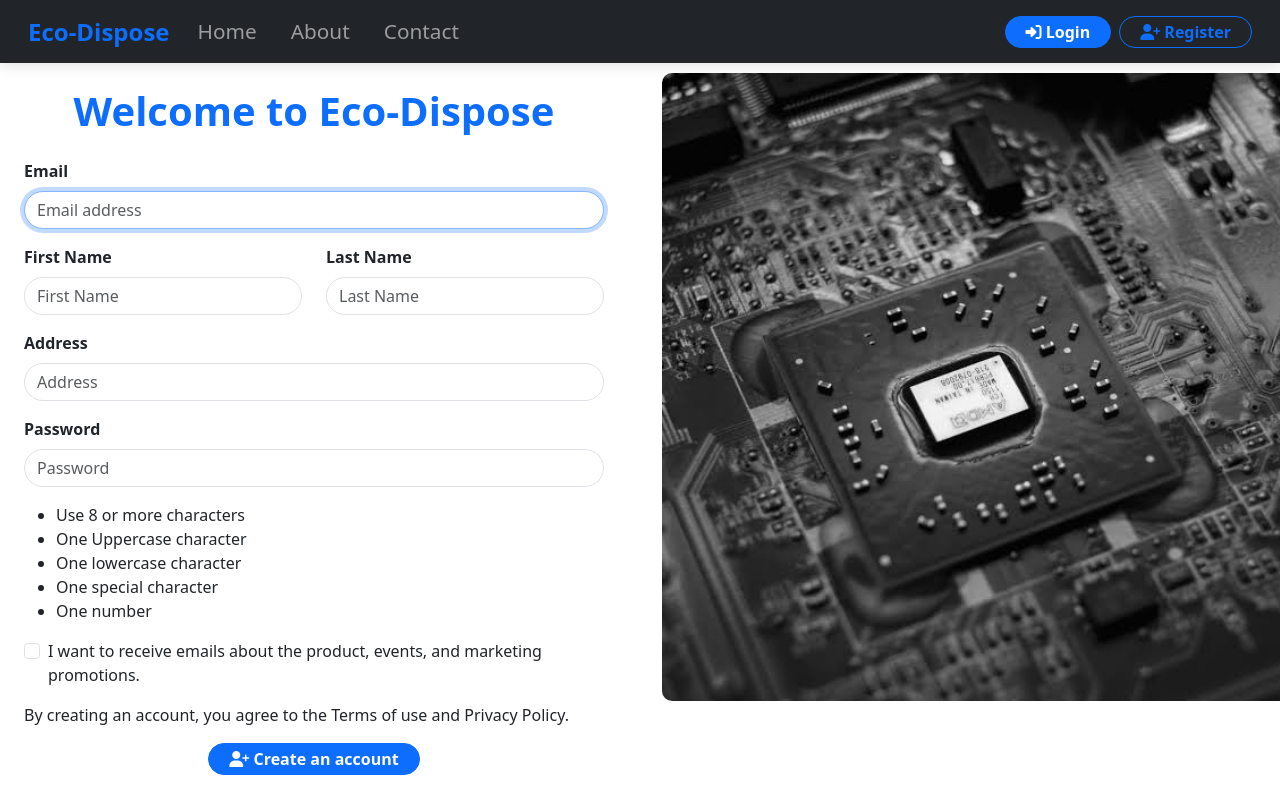
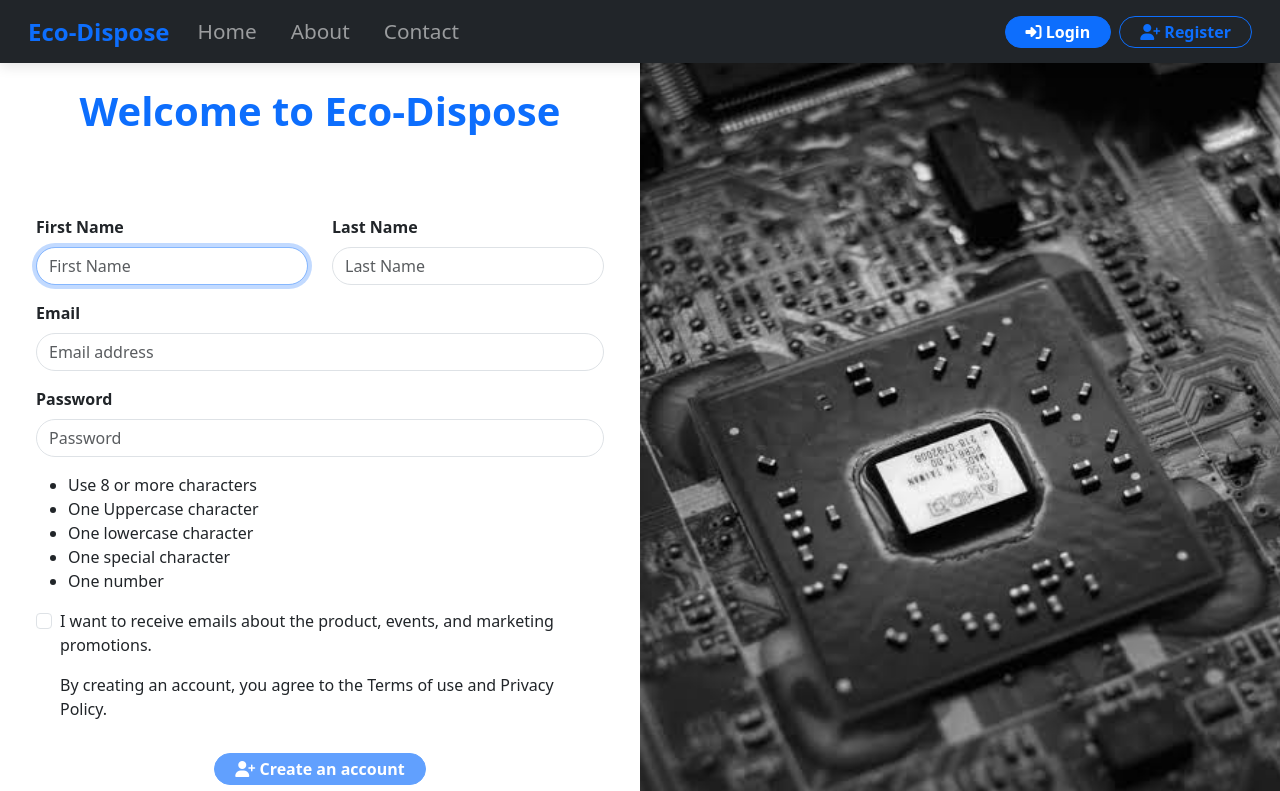
Before and after one commit to BahaaMohamed98/Eco-Dispose, a Vue app in the folder frontend/: page /register in a window 1280 px wide. Shown: the top 791 px of the page. Built offline with nearby package versions, Linux system fonts and the light colour scheme.

Commit message:
Changed login and register layout Removed Address input from register Disabled create account button until the form is filled Made register redirect to edit profile

```diff
--- a/frontend/src/views/Login.vue
+++ b/frontend/src/views/Login.vue
@@ -24,18 +24,22 @@ const isFormInvalid = computed(() => !email.value || !password.value);
 </script>
 
 <template>
-  <div class="row">
-    <div class="col-lg">
-      <img
-        src="@/assets/computerchip1.jpeg"
-        alt="responsive image"
-        style="height: auto; width: 100%; border-radius: 10px; margin: 10px"
-      />
+  <div class="row flex-grow-1 m-0">
+    <div
+      class="col-lg"
+      style="
+        background: url(/assets/computerchip1.jpeg) no-repeat center center;
+        background-size: cover;
+      "
+    >
     </div>
 
-    <div class="col">
+    <div class="col-sm">
       <form class="p-3">
-        <h1 style="color: var(--bs-primary)" class="fw-bold text-center mb-4">
+        <h1
+          class="fw-bold text-center text-primary"
+          style="margin-bottom: 80px"
+        >
           Sign In
         </h1>
         <div class="mb-3">
@@ -49,9 +53,10 @@ const isFormInvalid = computed(() => !email.value || !password.value);
             placeholder="Email address"
             aria-describedby="emailHelp"
             autofocus
+            autocomplete="username"
           />
-          <div class="form-text ps-3 mb-3"
-            >we'll never share your email with anyone.
+          <div class="form-text ps-3 mb-3">
+            we'll never share your email with anyone.
           </div>
         </div>
         <div class="mb-3">
@@ -63,6 +68,7 @@ const isFormInvalid = computed(() => !email.value || !password.value);
             type="password"
             class="form-control rounded-pill"
             placeholder="Password"
+            autocomplete="current-password"
           />
         </div>
         <button
@@ -88,16 +94,16 @@ const isFormInvalid = computed(() => !email.value || !password.value);
             <span class="or-text">OR</span>
             <hr class="right-line" />
           </div>
-          <p
-            >Don't have an account?
+          <p>
+            Don't have an account?
             <router-link to="/register" style="text-decoration: none"
               >sign up
             </router-link>
           </p>
-          <p
-            >By creating an account, you agree to the Terms of use and Privacy
-            Policy.</p
-          >
+          <p>
+            By creating an account, you agree to the Terms of use and Privacy
+            Policy.
+          </p>
           <hr />
         </div>
       </div>
--- a/frontend/src/views/Register.vue
+++ b/frontend/src/views/Register.vue
@@ -1,13 +1,12 @@
 <script setup>
 import { store } from "@/store/store.js";
 import router from "@/router/routes.js";
-import { ref } from "vue";
+import { computed, ref } from "vue";
 
 const firstName = ref("");
 const lastName = ref("");
 const email = ref("");
 const password = ref("");
-const address = ref("");
 
 function submitForm() {
   const response = store.register({
@@ -17,38 +16,34 @@ function submitForm() {
     password: password.value,
     phoneNumber: "",
     address: {
-      street: address.value,
-      city: address.value,
+      street: "",
+      city: "",
       country: "",
       zip: NaN,
     },
   });
 
   if (response.ok) {
-    router.push({ path: "/profile" });
+    router.push({ path: "/profile/edit" });
   }
 }
+
+const isFormInvalid = computed(
+  () => !firstName.value || !lastName.value || !email.value || !password.value,
+);
 </script>
 
 <template>
-  <div class="row">
+  <div class="row flex-grow-1 m-0">
     <div class="col">
       <div class="container p-4">
         <form>
-          <h1 class="fw-bold text-center mb-4" style="color: var(--bs-primary)">
+          <h1
+            class="fw-bold text-center text-primary"
+            style="margin-bottom: 80px"
+          >
             Welcome to Eco-Dispose
           </h1>
-          <div class="mb-3">
-            <label for="email" class="form-label fw-bold">Email</label>
-            <input
-              v-model="email"
-              type="email"
-              class="form-control rounded-pill"
-              id="email"
-              placeholder="Email address"
-              autofocus
-            />
-          </div>
           <div class="mb-3 row">
             <div class="col-md-6">
               <label for="firstName" class="form-label fw-bold"
@@ -60,6 +55,7 @@ function submitForm() {
                 class="form-control rounded-pill"
                 id="firstName"
                 placeholder="First Name"
+                autofocus
               />
             </div>
             <div class="col-md-6">
@@ -74,13 +70,13 @@ function submitForm() {
             </div>
           </div>
           <div class="mb-3">
-            <label for="address" class="form-label fw-bold">Address</label>
+            <label for="email" class="form-label fw-bold">Email</label>
             <input
-              v-model="address"
-              type="text"
+              v-model="email"
+              type="email"
               class="form-control rounded-pill"
-              id="address"
-              placeholder="Address"
+              id="email"
+              placeholder="Email address"
             />
           </div>
           <div class="mb-3">
@@ -92,6 +88,7 @@ function submitForm() {
                 class="form-control rounded-pill"
                 id="password"
                 placeholder="Password"
+                autocomplete="password"
               />
             </div>
           </div>
@@ -108,16 +105,17 @@ function submitForm() {
               I want to receive emails about the product, events, and marketing
               promotions.
             </label>
+            <p class="mt-3">
+              By creating an account, you agree to the Terms of use and Privacy
+              Policy.
+            </p>
           </div>
-          <p>
-            By creating an account, you agree to the Terms of use and Privacy
-            Policy.
-          </p>
           <div class="container text-center">
             <button
-              @click.prevent="submitForm"
+              @clickprevent="submitForm"
               type="submit"
-              class="btn btn-primary rounded-pill"
+              class="btn btn-primary mt-3 rounded-pill"
+              :disabled="isFormInvalid"
             >
               <i class="fa-solid fa-user-plus"></i> Create an account
             </button>
@@ -131,13 +129,13 @@ function submitForm() {
         </form>
       </div>
     </div>
-    <div class="col-lg">
-      <img
-        src="@/assets/computerchip2.jpeg"
-        alt="responsive image"
-        style="height: auto; width: 100%; border-radius: 10px; margin: 10px"
-      />
-    </div>
+    <div
+      class="col-lg"
+      style="
+        background: url(/assets/computerchip2.jpeg) no-repeat center center;
+        background-size: cover;
+      "
+    ></div>
   </div>
 </template>
 
```
Also changed, not shown: frontend/public/assets/computerchip1.jpeg (renamed from frontend/src/assets/computerchip1.jpeg), frontend/public/assets/computerchip2.jpeg (renamed from frontend/src/assets/computerchip2.jpeg).
